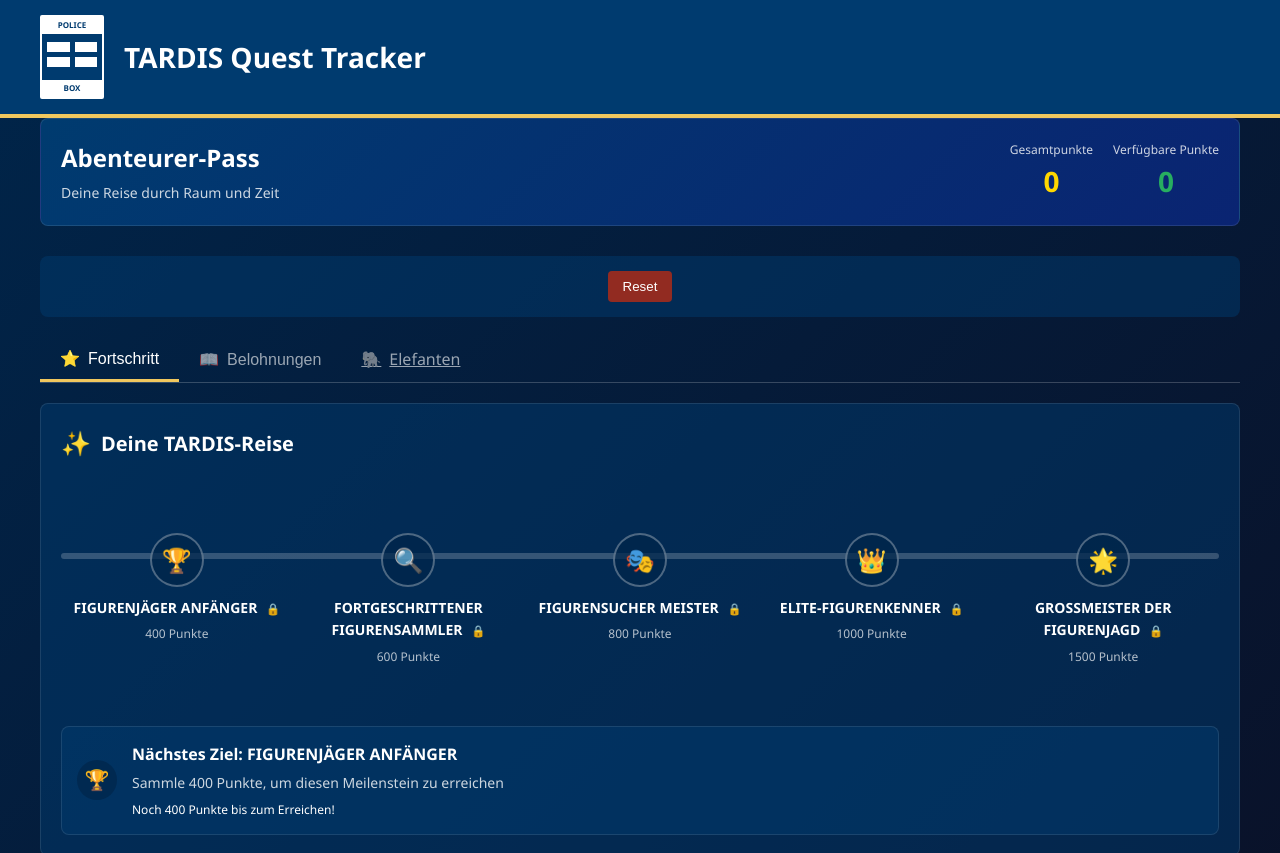
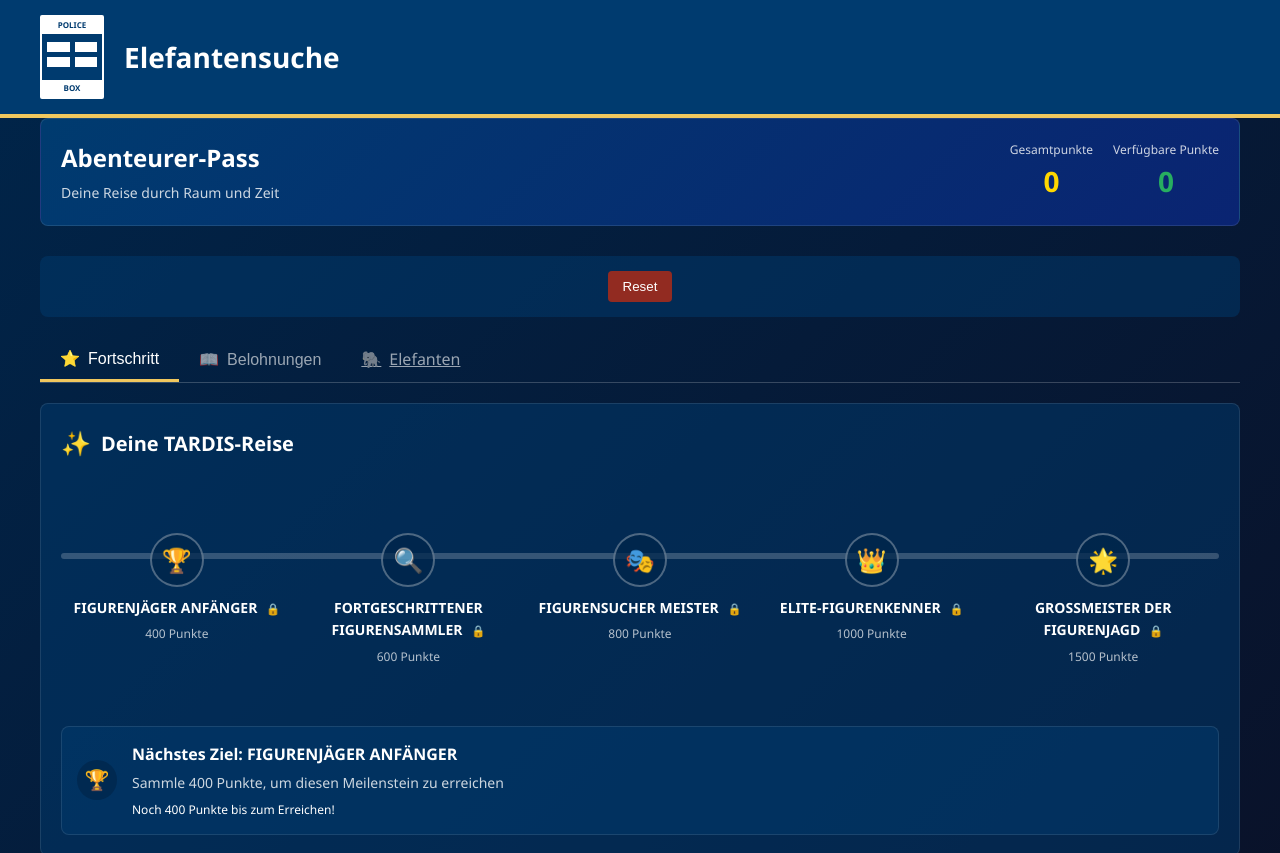
Before and after one commit to PaulHeinecke/tardis-quest-tracker, a plain HTML site: page index.html in a window 1280 px wide. Shown: the top 853 px of the page. Drawn offline with Linux system fonts and the light colour scheme.

Commit message:
Update index.html

```diff
--- a/index.html
+++ b/index.html
@@ -590,7 +590,7 @@
           </div>
           <div class="tardis-sign bottom">BOX</div>
         </div>
-        <h1>TARDIS Quest Tracker</h1>
+        <h1>Elefantensuche</h1>
       </div>
     </div>
   </header>
```
